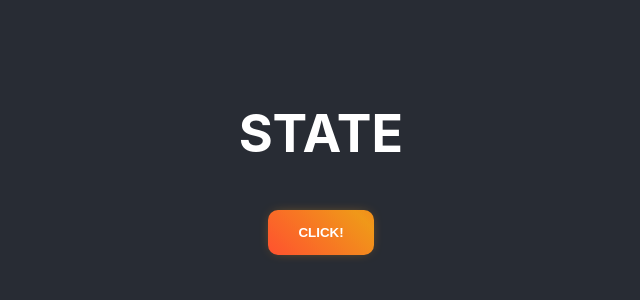
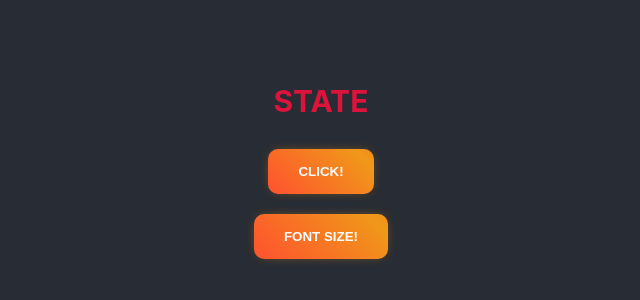
Before and after one commit to Jakavickis/drontai, a React (Create React App) app in the folder r1/: page / in a window 1280 px wide. Shown: the part 234-534 px from the top of the page, without its empty margins (319-959 px from the left). Built offline with nearby package versions, Linux system fonts and the light colour scheme.

Commit message:
setSize with state react

```diff
--- a/r1/src/App.jsx
+++ b/r1/src/App.jsx
@@ -1,20 +1,32 @@
+import { useState } from 'react';
 import './App.scss';
 
 function App() {
-    const doJob = () => {
-        console.log('do job')
+
+    const [color, setColor] = useState('crimson');
+    const [size, setSize] = useState(30);
+
+    // const doJob = () => {
+    //     console.log('do job');
+    // }
+
+    const clicked = () => {
+        setColor('skyblue')
     }
 
-    const clicked = () => {
-        console.log('Hellow world');
-        doJob();
+    const doSize = () => {
+        setSize('40')
     }
 
     return (
         <div className="App">
             <header className="App-header">
-                <h1>STATE</h1>
+                <h1 style={{
+                    color: color,
+                    fontSize: size + 'px'
+                }}>STATE</h1>
                 <button onClick={() => clicked()}>click!</button>
+                <button onClick={() => doSize()}>font size!</button>
             </header>
         </div>
     );
```
